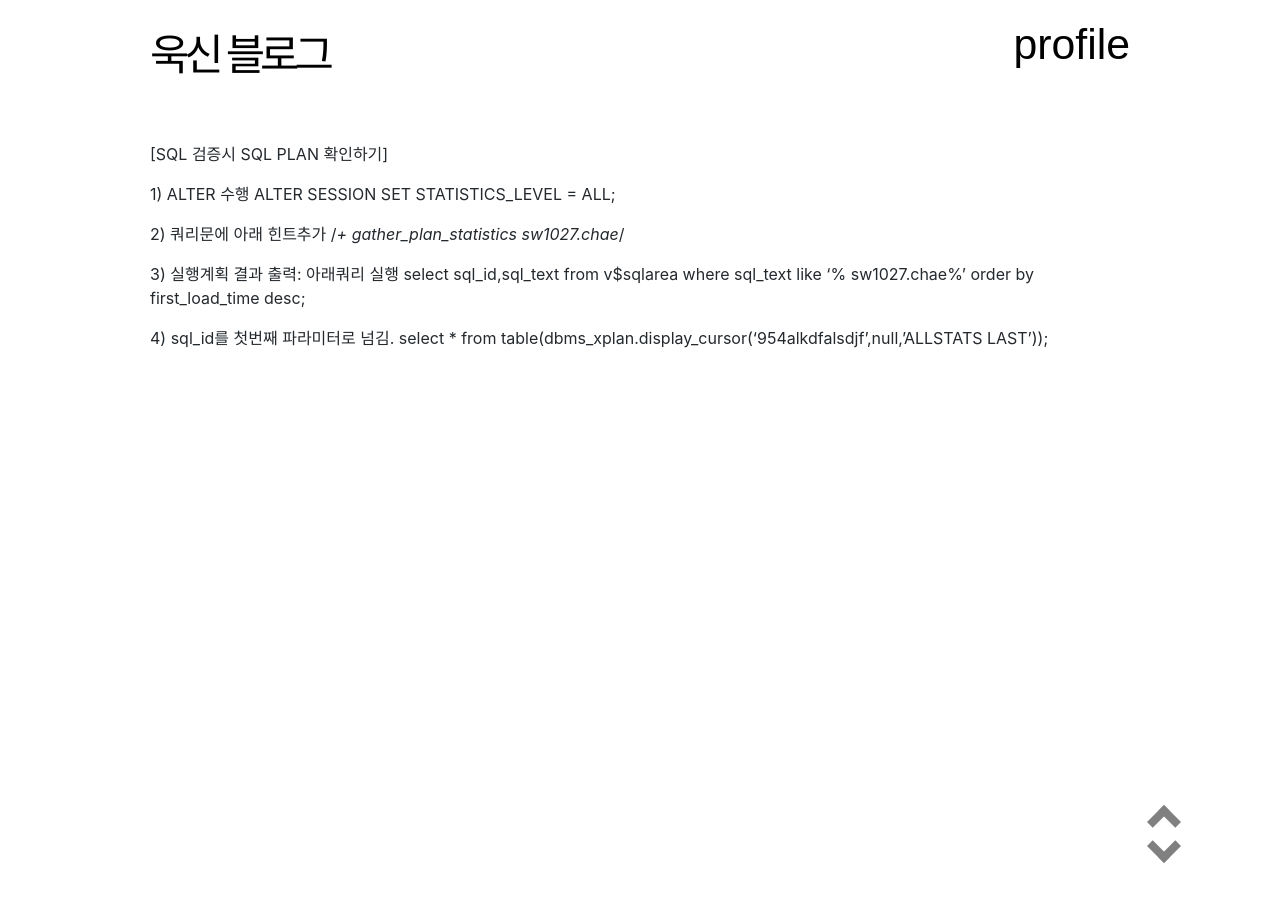
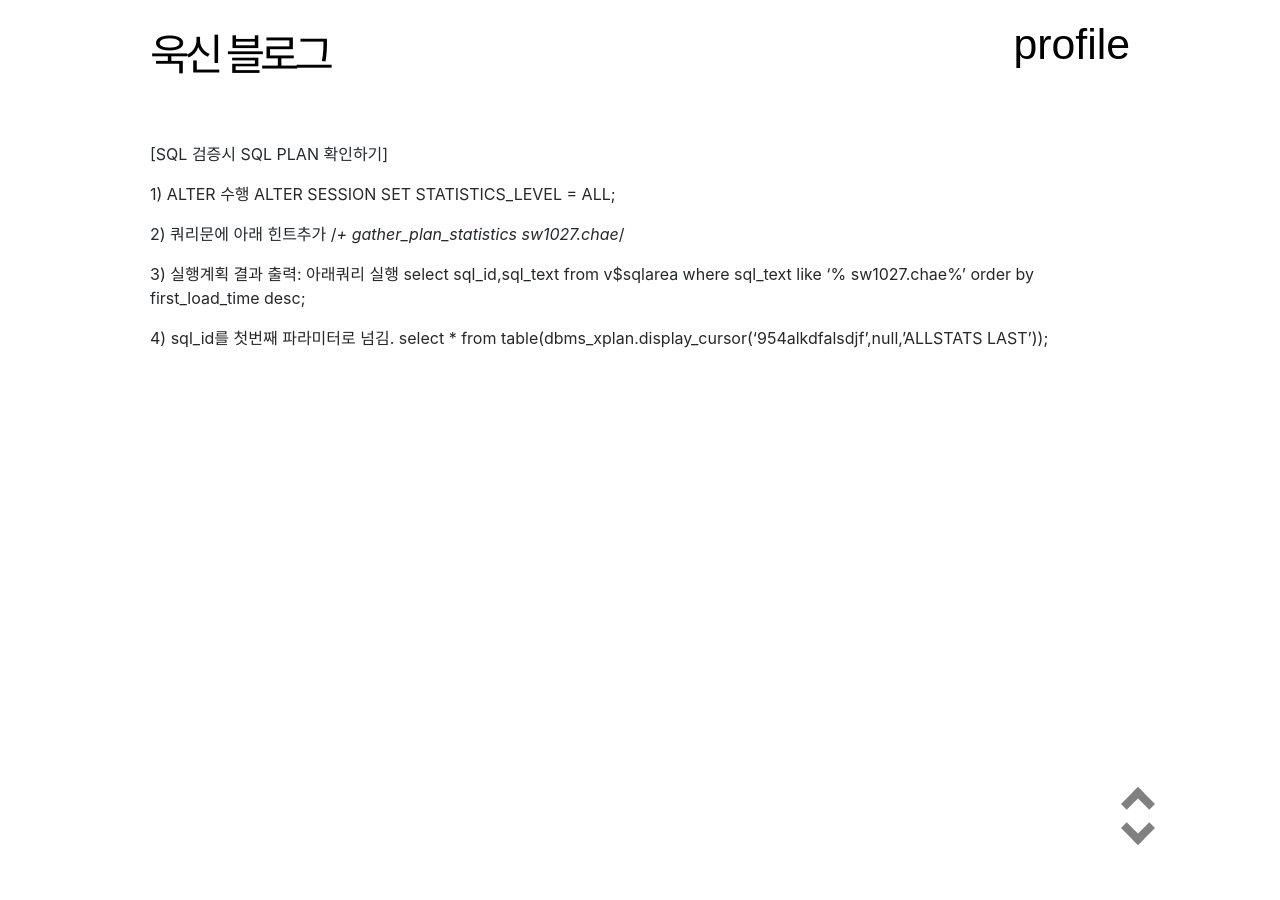
Before and after one commit to Wookshin/wookshin.github.io, a Jekyll site: the page built from _posts/2020-03-19-sqlplan.md, in a window 1280 px wide. Built offline with Jekyll 4.4.1, drawn with Linux system fonts in a browser that asks for light colours; some web fonts are replaced.

Commit message:
top, left 88%

```diff
--- a/_sass/post.scss
+++ b/_sass/post.scss
@@ -66,8 +66,8 @@ img {
   display: inline-block;
   position: fixed;
   -webkit-backface-visibility: hidden;
-  top: 90%;
-  left: 90%;
+  top: 88%;
+  left: 88%;
 }
 
 .up:hover, .down:hover {
```
